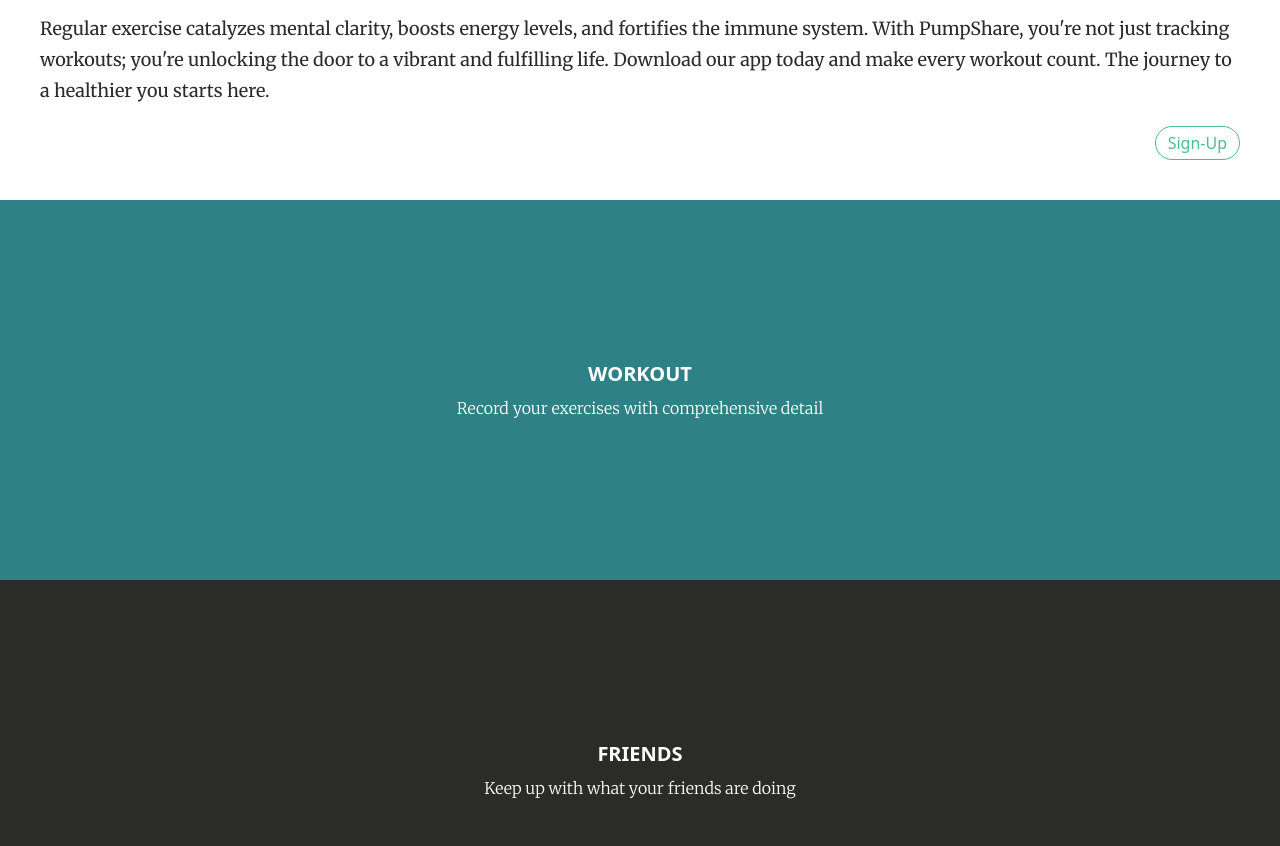
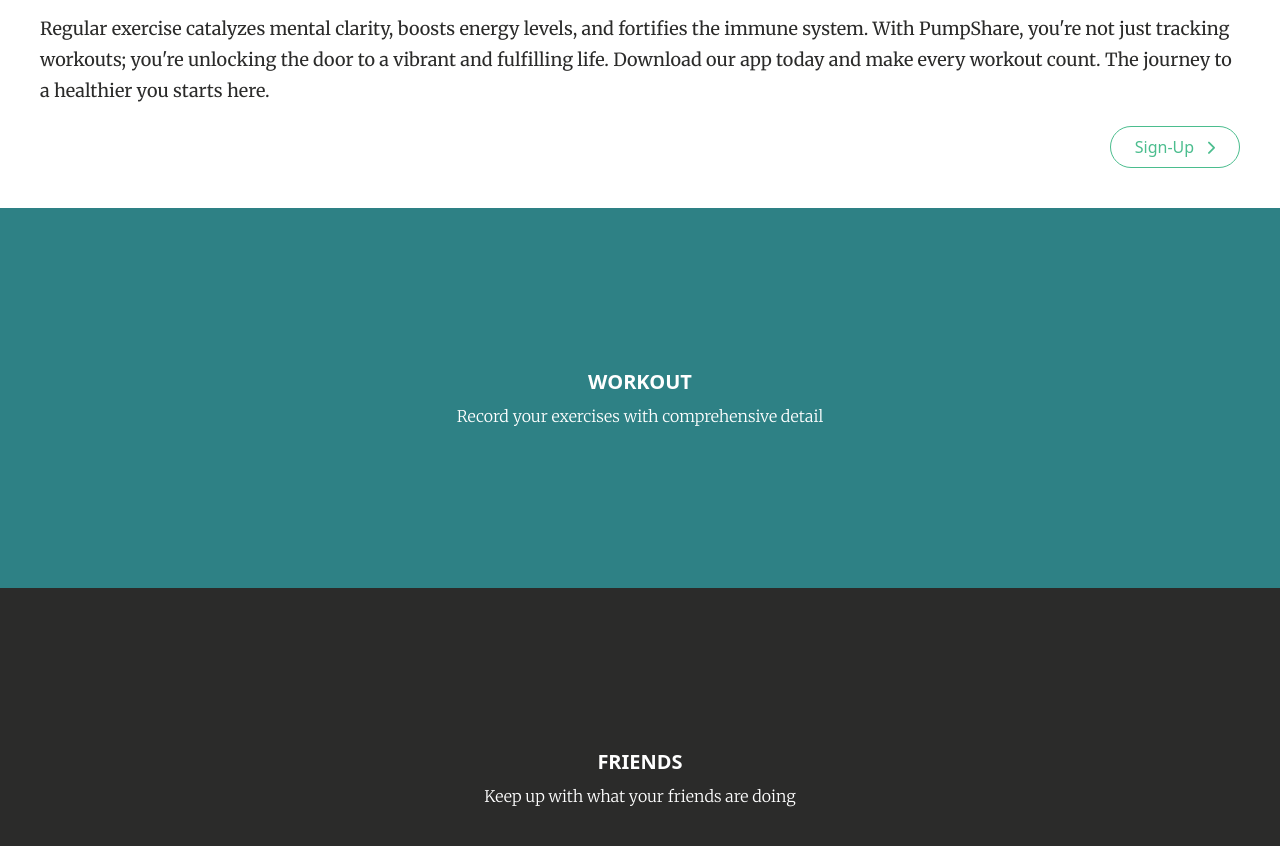
Before and after one commit to lukesnc/pumpshare, a React (Vite) app in the folder client/: page / in a window 1280 px wide. Shown: the part 980-1826 px from the top of the page. Built offline with nearby package versions, Linux system fonts and the light colour scheme.

Commit message:
Added chevron icon to sign up button

```diff
--- a/client/src/pages/Home.jsx
+++ b/client/src/pages/Home.jsx
@@ -16,8 +16,8 @@ const Home = () => {
 
       <div className="flex flex-col relative items-end m-10"> {/* description */}
         <p className={`${styles.paragraph} items-center`}>Embark on a transformative fitness journey with PumpShare, our cutting-edge workout tracker. Beyond the ordinary, this sophisticated tool offers an insightful and user-friendly platform to monitor your progress, set achievable goals, and celebrate achievements. Say goodbye to guesswork and hello to precision as PumpShare provides real-time data and personalized insights, empowering you to optimize performance and embrace holistic well-being. <br /> <br /> Regular exercise catalyzes mental clarity, boosts energy levels, and fortifies the immune system. With PumpShare, you're not just tracking workouts; you're unlocking the door to a vibrant and fulfilling life. Download our app today and make every workout count. The journey to a healthier you starts here.</p>
-        <button className="border border-solid border-1 border-emeraldMist rounded-full text-emeraldMist px-3 py-1 mt-5 focus:outline-none focus:ring-2 focus:ring-emeraldMist transition-colors duration-300">
-          Sign-Up
+        <button className="border border-solid border-1 border-emeraldMist rounded-full text-emeraldMist px-6 py-2 mt-5 focus:outline-none focus:ring-2 focus:ring-emeraldMist transition-colors duration-300">
+          Sign-Up <i class="fa-solid fa-chevron-right fa-sm ml-2"></i>
         </button>
       </div>
 
```
